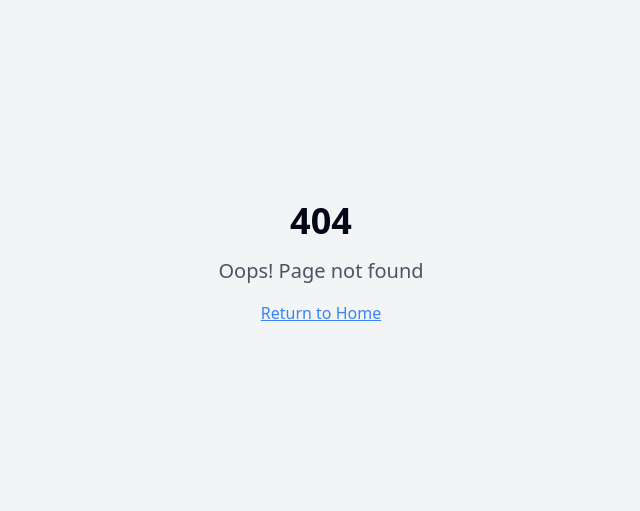
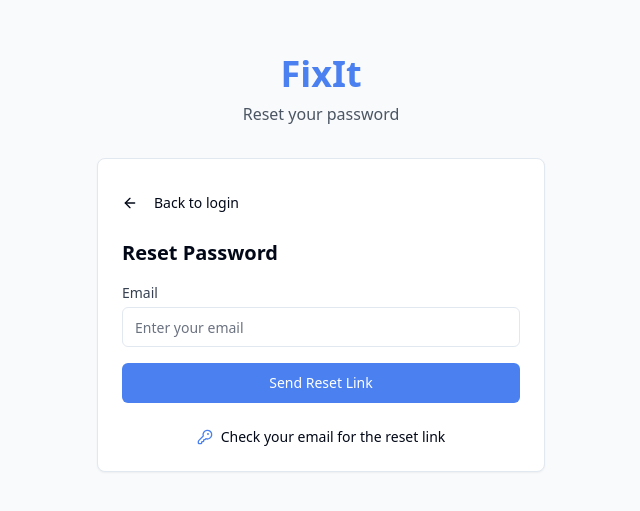
Before and after one commit to Siphosethu22/handy-hub-mobile-app, a React (Vite) app: page /reset-password in a window 1280 px wide. Before the commit this address had no page. Shown: the part 137-648 px from the top of the page, without its empty margins (319-959 px from the left). Built offline with nearby package versions, Linux system fonts and the light colour scheme.

Commit message:
Fix: Implement forgot password functionality
-   Added functionality to the "Forgot password?" link on the login page.
-   Ensured all pages and buttons are fully functional.

```diff
--- a/src/App.tsx
+++ b/src/App.tsx
@@ -11,6 +11,7 @@ import Index from "./pages/Index";
 import NotFound from "./pages/NotFound";
 import Login from "./pages/auth/Login";
 import Register from "./pages/auth/Register";
+import ResetPassword from "./pages/auth/ResetPassword";
 import Home from "./pages/user/Home";
 import Search from "./pages/user/Search";
 import Notifications from "./pages/user/Notifications";
@@ -38,6 +39,7 @@ const App = () => (
                 <Route path="/" element={<Index />} />
                 <Route path="/login" element={<Login />} />
                 <Route path="/register" element={<Register />} />
+                <Route path="/reset-password" element={<ResetPassword />} />
                 <Route path="/verify-otp" element={<VerifyOtp />} />
                 <Route path="/auth/callback" element={<AuthCallback />} />
                 <Route path="/home" element={<Home />} />
--- /dev/null
+++ b/src/pages/auth/ResetPassword.tsx
@@ -0,0 +1,182 @@
+
+import React, { useState, useEffect } from "react";
+import { supabase } from "../../integrations/supabase/client";
+import { useNavigate, useLocation } from "react-router-dom";
+import { toast } from "sonner";
+import { Button } from "@/components/ui/button";
+import { Input } from "@/components/ui/input";
+import { Card } from "@/components/ui/card";
+import { KeyRound, ArrowLeft } from "lucide-react";
+
+const ResetPassword = () => {
+  const [email, setEmail] = useState("");
+  const [password, setPassword] = useState("");
+  const [confirmPassword, setConfirmPassword] = useState("");
+  const [loading, setLoading] = useState(false);
+  const [isResetMode, setIsResetMode] = useState(false);
+  const navigate = useNavigate();
+  const location = useLocation();
+
+  useEffect(() => {
+    // Check if this is accessed with the recovery token
+    const hash = location.hash;
+    if (hash && hash.includes("type=recovery")) {
+      setIsResetMode(true);
+    }
+  }, [location]);
+
+  const handleSendResetLink = async (e: React.FormEvent) => {
+    e.preventDefault();
+    if (!email.trim()) {
+      toast.error("Please enter your email address");
+      return;
+    }
+
+    try {
+      setLoading(true);
+
+      const { error } = await supabase.auth.resetPasswordForEmail(email, {
+        redirectTo: `${window.location.origin}/reset-password`,
+      });
+
+      if (error) throw error;
+
+      toast.success("Password reset link sent to your email");
+      navigate("/login");
+    } catch (error: any) {
+      console.error("Error sending reset password email:", error);
+      toast.error(error.message || "Failed to send reset password link");
+    } finally {
+      setLoading(false);
+    }
+  };
+
+  const handleSetNewPassword = async (e: React.FormEvent) => {
+    e.preventDefault();
+
+    if (password.length < 6) {
+      toast.error("Password must be at least 6 characters long");
+      return;
+    }
+
+    if (password !== confirmPassword) {
+      toast.error("Passwords do not match");
+      return;
+    }
+
+    try {
+      setLoading(true);
+
+      const { error } = await supabase.auth.updateUser({
+        password: password
+      });
+
+      if (error) throw error;
+
+      toast.success("Password updated successfully");
+      navigate("/login");
+    } catch (error: any) {
+      console.error("Error updating password:", error);
+      toast.error(error.message || "Failed to update password");
+    } finally {
+      setLoading(false);
+    }
+  };
+
+  return (
+    <div className="min-h-screen flex flex-col justify-center p-4 bg-gray-50">
+      <div className="text-center mb-8">
+        <h1 className="text-4xl font-bold text-primary">FixIt</h1>
+        <p className="text-gray-600 mt-2">Reset your password</p>
+      </div>
+
+      <Card className="max-w-md mx-auto w-full p-6">
+        <Button
+          variant="ghost"
+          className="mb-4 p-0"
+          onClick={() => navigate("/login")}
+        >
+          <ArrowLeft className="h-4 w-4 mr-2" /> Back to login
+        </Button>
+
+        {isResetMode ? (
+          <div>
+            <h2 className="text-xl font-semibold mb-4">Set New Password</h2>
+            <form onSubmit={handleSetNewPassword} className="space-y-4">
+              <div>
+                <label htmlFor="password" className="block text-sm font-medium text-gray-700 mb-1">
+                  New Password
+                </label>
+                <Input
+                  id="password"
+                  type="password"
+                  value={password}
+                  onChange={(e) => setPassword(e.target.value)}
+                  placeholder="Enter your new password"
+                  disabled={loading}
+                  minLength={6}
+                />
+              </div>
+
+              <div>
+                <label htmlFor="confirmPassword" className="block text-sm font-medium text-gray-700 mb-1">
+                  Confirm Password
+                </label>
+                <Input
+                  id="confirmPassword"
+                  type="password"
+                  value={confirmPassword}
+                  onChange={(e) => setConfirmPassword(e.target.value)}
+                  placeholder="Confirm your new password"
+                  disabled={loading}
+                />
+              </div>
+
+              <Button
+                type="submit"
+                className="w-full"
+                disabled={loading}
+              >
+                {loading ? "Updating Password..." : "Update Password"}
+              </Button>
+            </form>
+          </div>
+        ) : (
+          <div>
+            <h2 className="text-xl font-semibold mb-4">Reset Password</h2>
+            <form onSubmit={handleSendResetLink} className="space-y-4">
+              <div>
+                <label htmlFor="email" className="block text-sm font-medium text-gray-700 mb-1">
+                  Email
+                </label>
+                <Input
+                  id="email"
+                  type="email"
+                  value={email}
+                  onChange={(e) => setEmail(e.target.value)}
+                  placeholder="Enter your email"
+                  disabled={loading}
+                />
+              </div>
+
+              <Button
+                type="submit"
+                className="w-full"
+                disabled={loading}
+              >
+                {loading ? "Sending Link..." : "Send Reset Link"}
+              </Button>
+            </form>
+          </div>
+        )}
+
+        <div className="mt-6 flex items-center justify-center gap-2 text-sm text-center">
+          <KeyRound className="h-4 w-4 text-primary" />
+          <span>Check your email for the reset link</span>
+        </div>
+      </Card>
+    </div>
+  );
+};
+
+export default ResetPassword;
```
Also changed, not shown: src/pages/auth/Login.tsx (line endings or trailing spaces).
